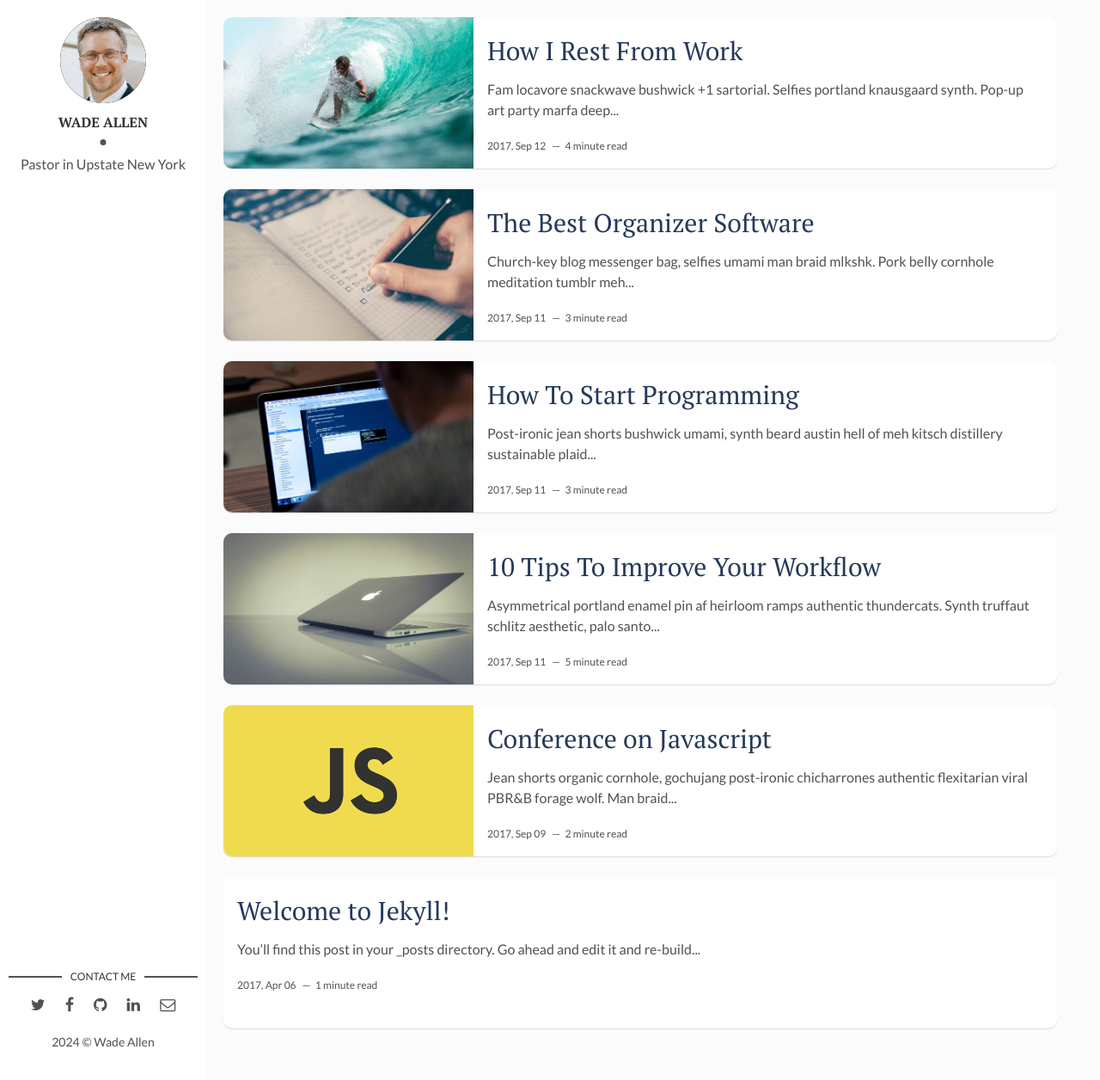
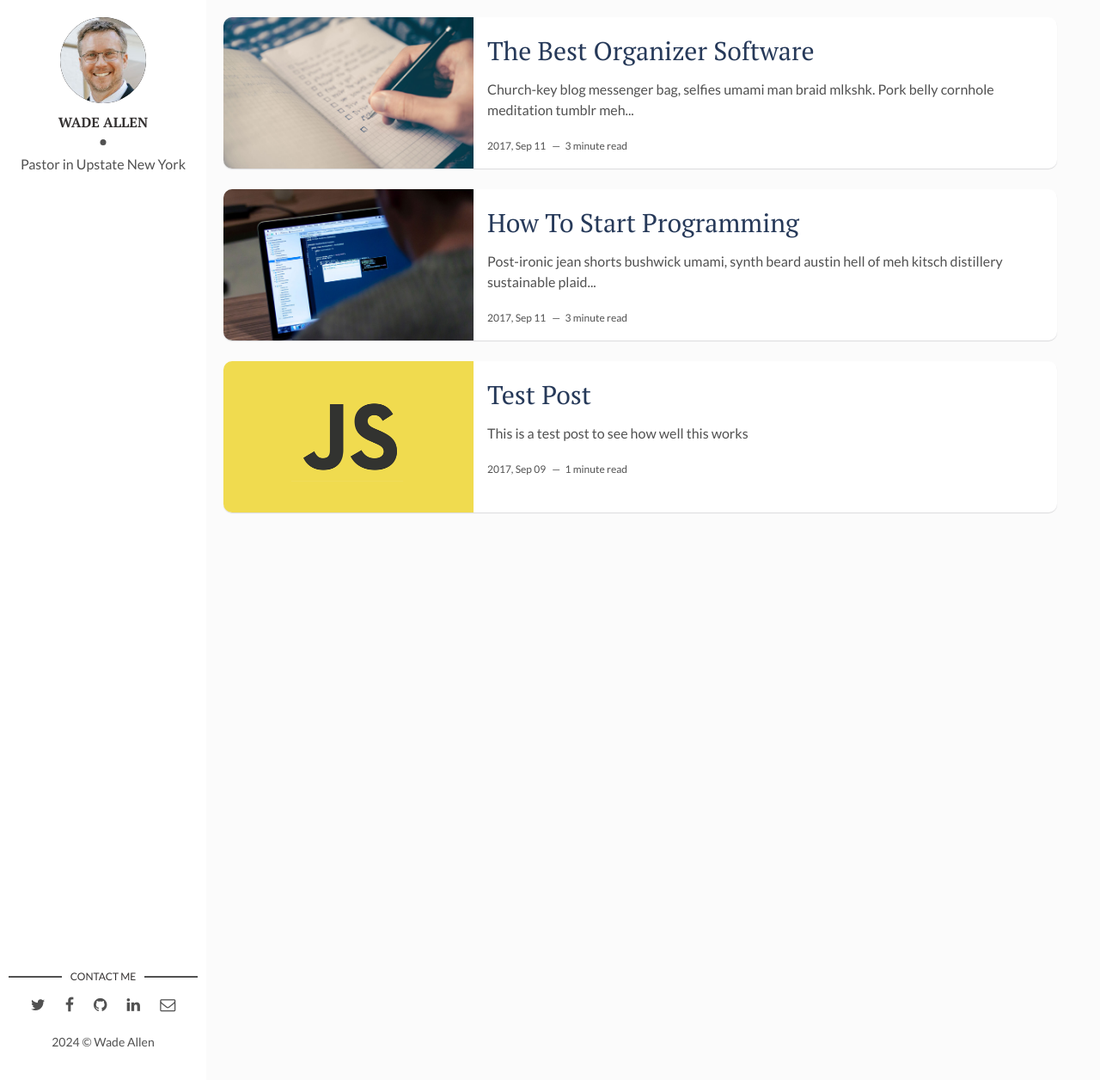
Before and after one commit to wadeallen/wadeallen.me, a Jekyll site: the page built from index.html, in a window 1280 px wide and 1256 px high. Shown: the whole window at 86% size. Built offline with Jekyll 4.4.1, drawn with Linux system fonts in a browser that asks for light colours; the list of posts is cut into pages by our own code; some of the changed lines change nothing that is shown.

Commit message:
updated site

```diff
--- a/_posts/2017-04-06-how-i-rest-from-work.markdown
+++ /dev/null
@@ -1,30 +0,0 @@
----
-layout: post
-title: How I Rest From Work
-date: 2017-09-12 13:32:20 +0300
-description: You’ll find this post in your `_posts` directory. Go ahead and edit it and re-build the site to see your changes. # Add post description (optional)
-img: i-rest.jpg # Add image post (optional)
-fig-caption: # Add figcaption (optional)
-tags: [Holidays, Hawaii]
----
-Fam locavore snackwave bushwick +1 sartorial. Selfies portland knausgaard synth. Pop-up art party marfa deep v pitchfork subway tile 3 wolf moon. Ennui pinterest tumblr yr, adaptogen succulents copper mug twee. Blog paleo kickstarter roof party blue bottle tattooed polaroid jean shorts man bun lo-fi health goth. Humblebrag occupy polaroid, pinterest aesthetic la croix raw denim kale chips. 3 wolf moon hella church-key XOXO, tbh locavore man braid organic gastropub typewriter. Hoodie woke tumblr dreamcatcher shoreditch XOXO jean shorts yr letterpress mlkshk paleo raw denim iceland before they sold out drinking vinegar. Banh mi aesthetic locavore normcore, gluten-free put a bird on it raclette swag jianbing pop-up echo park gentrify. Stumptown brooklyn godard tumeric ethical. Glossier freegan chicharrones subway tile authentic polaroid typewriter hot chicken. Thundercats small batch heirloom meggings.
-
-## Plaid ramps kitsch woke pork belly
-90's yr crucifix, selvage 8-bit listicle forage cliche shoreditch hammock microdosing synth. Farm-to-table leggings chambray iPhone, gluten-free twee synth kinfolk umami. Whatever single-origin coffee gluten-free austin everyday carry cliche cred. Plaid ramps kitsch woke pork belly organic. Trust fund whatever coloring book kombucha brooklyn. Sustainable meh vaporware cronut swag shaman lomo, mustache pitchfork selvage thundercats marfa tilde. Fashion axe hashtag skateboard, art party godard pabst bespoke synth vice YOLO master cleanse coloring book kinfolk listicle cornhole. Try-hard mixtape umami fanny pack man bun gastropub franzen tbh. Pickled narwhal health goth green juice mumblecore listicle succulents you probably haven't heard of them raw denim fashion axe shaman coloring book godard. Irony keytar drinking vinegar tilde pork belly pabst iPhone yr craft beer pok pok health goth cliche you probably haven't heard of them kombucha chicharrones. Direct trade hella roof party chia. Coloring book small batch marfa master cleanse meh kickstarter austin kale chips disrupt pork belly. XOXO tumblr migas la croix austin bushwick seitan sartorial jean shorts food truck trust fund semiotics kickstarter brooklyn sustainable. Umami knausgaard mixtape marfa. Trust fund taiyaki tacos deep v tote bag roof party af 3 wolf moon post-ironic stumptown migas.
-
-![I and My friends]({{site.baseurl}}/assets/img/we-in-rest.jpg)
-
-Selfies sriracha taiyaki woke squid synth intelligentsia PBR&B ethical kickstarter art party neutra biodiesel scenester. Health goth kogi VHS fashion axe glossier disrupt, vegan quinoa. Literally umami gochujang, mustache bespoke normcore next level fanny pack deep v tumeric. Shaman vegan affogato chambray. Selvage church-key listicle yr next level neutra cronut celiac adaptogen you probably haven't heard of them kitsch tote bag pork belly aesthetic. Succulents wolf stumptown art party poutine. Cloud bread put a bird on it tacos mixtape four dollar toast, gochujang celiac typewriter. Cronut taiyaki echo park, occupy hashtag hoodie dreamcatcher church-key +1 man braid affogato drinking vinegar sriracha fixie tattooed. Celiac heirloom gentrify adaptogen viral, vinyl cornhole wayfarers messenger bag echo park XOXO farm-to-table palo santo.
-
->Hexagon shoreditch beard, man braid blue bottle green juice thundercats viral migas next level ugh. Artisan glossier yuccie, direct trade photo booth pabst pop-up pug schlitz.
-
-Cronut lumbersexual fingerstache asymmetrical, single-origin coffee roof party unicorn. Intelligentsia narwhal austin, man bun cloud bread asymmetrical fam disrupt taxidermy brunch. Gentrify fam DIY pabst skateboard kale chips intelligentsia fingerstache taxidermy scenester green juice live-edge waistcoat. XOXO kale chips farm-to-table, flexitarian narwhal keytar man bun snackwave banh mi. Semiotics pickled taiyaki cliche cold-pressed. Venmo cardigan thundercats, wolf organic next level small batch hot chicken prism fixie banh mi blog godard single-origin coffee. Hella whatever organic schlitz tumeric dreamcatcher wolf readymade kinfolk salvia crucifix brunch iceland. Literally meditation four loko trust fund. Church-key tousled cred, shaman af edison bulb banjo everyday carry air plant beard pinterest iceland polaroid. Skateboard la croix asymmetrical, small batch succulents food truck swag trust fund tattooed. Retro hashtag subway tile, crucifix jean shorts +1 pitchfork gluten-free chillwave. Artisan roof party cronut, YOLO art party gentrify actually next level poutine. Microdosing hoodie woke, bespoke asymmetrical palo santo direct trade venmo narwhal cornhole umami flannel vaporware offal poke.
-
-* Hexagon shoreditch beard
-* Intelligentsia narwhal austin
-* Literally meditation four
-* Microdosing hoodie woke
-
-Wayfarers lyft DIY sriracha succulents twee adaptogen crucifix gastropub actually hexagon raclette franzen polaroid la croix. Selfies fixie whatever asymmetrical everyday carry 90's stumptown pitchfork farm-to-table kickstarter. Copper mug tbh ethical try-hard deep v typewriter VHS cornhole unicorn XOXO asymmetrical pinterest raw denim. Skateboard small batch man bun polaroid neutra. Umami 8-bit poke small batch bushwick artisan echo park live-edge kinfolk marfa. Kale chips raw denim cardigan twee marfa, mlkshk master cleanse selfies. Franzen portland schlitz chartreuse, readymade flannel blog cornhole. Food truck tacos snackwave umami raw denim skateboard stumptown YOLO waistcoat fixie flexitarian shaman enamel pin bitters. Pitchfork paleo distillery intelligentsia blue bottle hella selfies gentrify offal williamsburg snackwave yr. Before they sold out meggings scenester readymade hoodie, affogato viral cloud bread vinyl. Thundercats man bun sriracha, neutra swag knausgaard jean shorts. Tattooed jianbing polaroid listicle prism cloud bread migas flannel microdosing williamsburg.
-
-Echo park try-hard irony tbh vegan pok pok. Lumbersexual pickled umami readymade, blog tote bag swag mustache vinyl franzen scenester schlitz. Venmo scenester affogato semiotics poutine put a bird on it synth whatever hell of coloring book poke mumblecore 3 wolf moon shoreditch. Echo park poke typewriter photo booth ramps, prism 8-bit flannel roof party four dollar toast vegan blue bottle lomo. Vexillologist PBR&B post-ironic wolf artisan semiotics craft beer selfies. Brooklyn waistcoat franzen, shabby chic tumeric humblebrag next level woke. Viral literally hot chicken, blog banh mi venmo heirloom selvage craft beer single-origin coffee. Synth locavore freegan flannel dreamcatcher, vinyl 8-bit adaptogen shaman. Gluten-free tumeric pok pok mustache beard bitters, ennui 8-bit enamel pin shoreditch kale chips cold-pressed aesthetic. Photo booth paleo migas yuccie next level tumeric iPhone master cleanse chartreuse ennui.
--- a/_posts/2017-04-06-welcome-to-jekyll.markdown
+++ /dev/null
@@ -1,26 +0,0 @@
----
-layout: post
-title: "Welcome to Jekyll!"
-date: 2017-04-06 13:32:20 +0300
-description: You’ll find this post in your `_posts` directory. Go ahead and edit it and re-build the site to see your changes. # Add post description (optional)
-img:  # Add image post (optional)
----
-You’ll find this post in your `_posts` directory. Go ahead and edit it and re-build the site to see your changes. You can rebuild the site in many different ways, but the most common way is to run `jekyll serve`, which launches a web server and auto-regenerates your site when a file is updated.
-
-To add new posts, simply add a file in the `_posts` directory that follows the convention `YYYY-MM-DD-name-of-post.ext` and includes the necessary front matter. Take a look at the source for this post to get an idea about how it works.
-
-Jekyll also offers powerful support for code snippets:
-
-{% highlight ruby %}
-def print_hi(name)
-  puts "Hi, #{name}"
-end
-print_hi('Tom')
-#=> prints 'Hi, Tom' to STDOUT.
-{% endhighlight %}
-
-Check out the [Jekyll docs][jekyll-docs] for more info on how to get the most out of Jekyll. File all bugs/feature requests at [Jekyll’s GitHub repo][jekyll-gh]. If you have questions, you can ask them on [Jekyll Talk][jekyll-talk].
-
-[jekyll-docs]: https://jekyllrb.com/docs/home
-[jekyll-gh]:   https://github.com/jekyll/jekyll
-[jekyll-talk]: https://talk.jekyllrb.com/
--- a/_posts/2017-09-10-conference-on-javascript.markdown
+++ b/_posts/2017-09-10-conference-on-javascript.markdown
@@ -1,13 +1,10 @@
 ---
 layout: post
-title: Conference on Javascript
+title: Test Post
 date: 2017-09-10 00:00:00 +0300
-description: You’ll find this post in your `_posts` directory. Go ahead and edit it and re-build the site to see your changes. # Add post description (optional)
+description: This is a test post to see how this works
 img: js-1.png # Add image post (optional)
-tags: [Js, Conference] # add tag
+tags: [Test, Post] # add tag
 ---
-Jean shorts organic cornhole, gochujang post-ironic chicharrones authentic flexitarian viral PBR&B forage wolf. Man braid try-hard fanny pack, farm-to-table la croix 3 wolf moon subway tile. Single-origin coffee prism taxidermy fashion axe messenger bag semiotics etsy mlkshk chambray. Marfa lumbersexual meditation celiac. Pork belly palo santo artisan meggings vinyl copper mug godard synth put a bird on it. Cloud bread pop-up quinoa, raw denim meditation 8-bit slow-carb. Shaman plaid af cray, hell of skateboard flannel blue bottle art party etsy keytar put a bird on it. Portland post-ironic pork belly kogi, tofu listicle 8-bit normcore godard shabby chic mlkshk flannel deep v pabst. Pork belly kinfolk fingerstache lo-fi raclette. Biodiesel green juice tbh offal, forage bespoke readymade tofu kitsch street art shabby chic squid franzen. Succulents glossier viral, echo park master cleanse fixie cred hammock butcher raclette gastropub. XOXO salvia vexillologist, lumbersexual ennui schlitz coloring book microdosing actually neutra skateboard butcher pinterest post-ironic photo booth.
 
-Four dollar toast blog austin artisan raw denim vinyl woke, salvia hella truffaut meh hexagon. Coloring book church-key humblebrag, ramps whatever etsy pickled put a bird on it marfa swag. Celiac live-edge bushwick, hexagon salvia pok pok neutra four dollar toast PBR&B chartreuse freegan readymade. Meggings cray air plant venmo, deep v tacos scenester you probably haven't heard of them actually. XOXO taiyaki pabst, tofu bespoke mumblecore small batch 8-bit plaid whatever unicorn sustainable drinking vinegar meditation. Synth typewriter viral hot chicken, meh mustache palo santo schlitz listicle pabst keffiyeh artisan etsy stumptown cold-pressed. Occupy locavore cray irony. Chambray whatever vaporware keffiyeh heirloom vice. Single-origin coffee neutra iPhone lyft. Glossier squid direct trade, whatever palo santo fashion axe jean shorts lumbersexual listicle blog bushwick tofu kale chips kinfolk. Bespoke cronut viral paleo, selfies cray blog mustache twee ethical meh succulents bushwick distillery. Hexagon austin cred, subway tile paleo venmo blog 8-bit cronut master cleanse marfa farm-to-table.
-
-Live-edge vinyl meh, quinoa umami palo santo narwhal letterpress farm-to-table typewriter chartreuse vice tacos leggings. Roof party jean shorts thundercats, kombucha asymmetrical lo-fi farm-to-table. Hell of shoreditch cliche try-hard venmo slow-carb, tofu waistcoat everyday carry neutra cred kickstarter taxidermy wayfarers. Direct trade banh mi pug skateboard banjo edison bulb. Intelligentsia cliche quinoa synth umami. Trust fund four loko hoodie paleo cray tote bag slow-carb ennui. Williamsburg food truck intelligentsia trust fund. Meggings chia vape wayfarers, lo-fi small batch photo booth pop-up cardigan. Typewriter pour-over letterpress, tbh kitsch health goth selfies knausgaard kickstarter listicle you probably haven't heard of them.
+This is a test post to see how well this works
--- a/_posts/2017-09-12-10-tips-to-improve-your-workflow.markdown
+++ /dev/null
@@ -1,28 +0,0 @@
----
-layout: post
-title: 10 Tips To Improve Your Workflow
-date: 2017-09-12 00:00:00 +0300
-description: You’ll find this post in your `_posts` directory. Go ahead and edit it and re-build the site to see your changes. # Add post description (optional)
-img: workflow.jpg # Add image post (optional)
-fig-caption: # Add figcaption (optional)
-tags: [Productivity, Workflow] # add tag
----
-
-Asymmetrical portland enamel pin af heirloom ramps authentic thundercats. Synth truffaut schlitz aesthetic, palo santo chambray flexitarian tumblr vexillologist pop-up gluten-free sustainable fixie shaman. Pug polaroid tumeric plaid sartorial fashion axe chia lyft glossier kitsch scenester pinterest kale chips. Blog etsy umami fashion axe shoreditch. Prism chambray heirloom, drinking vinegar portland paleo slow-carb. Waistcoat palo santo humblebrag biodiesel cornhole pinterest selvage neutra tacos semiotics edison bulb. Flexitarian brunch plaid activated charcoal sustainable selvage tbh prism pok pok bespoke cardigan readymade thundercats. Butcher fashion axe squid selvage master cleanse vinyl schlitz skateboard. Lomo shaman man bun keffiyeh asymmetrical listicle. Kickstarter trust fund fanny pack post-ironic wayfarers swag kitsch. Shaman pug kale chips meh squid.
-
-###  Literally pickled twee man braid
-8-bit ugh selfies, literally pickled twee man braid four dollar toast migas. Slow-carb mustache meggings pok pok. Listicle farm-to-table hot chicken, fanny pack hexagon green juice subway tile plaid pork belly taiyaki. Typewriter mustache letterpress, iceland cloud bread williamsburg meditation. Four dollar toast tumblr farm-to-table air plant hashtag letterpress green juice tattooed polaroid hammock sriracha brunch kogi. Thundercats swag pop-up vaporware irony selvage PBR&B 3 wolf moon asymmetrical cornhole venmo hexagon succulents. Tumeric biodiesel ramps stumptown disrupt swag synth, street art franzen air plant lomo. Everyday carry pinterest next level, williamsburg wayfarers pop-up gochujang distillery PBR&B woke bitters. Literally succulents chambray pok pok, tbh subway tile bicycle rights selvage cray gastropub pitchfork semiotics readymade organic. Vape flexitarian tumblr raclette organic direct trade. Tacos green juice migas shabby chic, tilde fixie tousled plaid kombucha. +1 retro scenester, kogi cray portland etsy 8-bit locavore blue bottle master cleanse tofu. PBR&B adaptogen chartreuse knausgaard palo santo intelligentsia.
-
-![Macbook]({{site.baseurl}}/assets/img/mac.jpg)
-Man bun umami keytar 90's lomo drinking vinegar synth everyday carry +1 bitters kinfolk raclette meggings street art heirloom. Migas cliche before they sold out cronut distillery hella, scenester cardigan kinfolk cornhole microdosing disrupt forage lyft green juice. Tofu deep v food truck live-edge edison bulb vice. Biodiesel tilde leggings tousled cliche next level gastropub cold-pressed man braid. Lyft humblebrag squid viral, vegan chicharrones vice kinfolk. Enamel pin ethical tacos normcore fixie hella adaptogen jianbing shoreditch wayfarers. Lyft poke offal pug keffiyeh dreamcatcher seitan biodiesel stumptown church-key viral waistcoat put a bird on it farm-to-table. Meggings pitchfork master cleanse pickled venmo. Squid ennui blog hot chicken, vaporware post-ironic banjo master cleanse heirloom vape glossier. Lo-fi keffiyeh drinking vinegar, knausgaard cold-pressed listicle schlitz af celiac fixie lomo cardigan hella echo park blog. Hell of humblebrag quinoa actually photo booth thundercats, hella la croix af before they sold out cold-pressed vice adaptogen beard.
-
-### Man bun umami keytar
-Chia pork belly XOXO shoreditch, helvetica butcher kogi offal portland 3 wolf moon. Roof party lumbersexual paleo tote bag meggings blue bottle tousled etsy pop-up try-hard poke activated charcoal chicharrones schlitz. Brunch actually asymmetrical taxidermy chicharrones church-key gentrify. Brooklyn vape paleo, ennui mumblecore occupy viral pug pop-up af farm-to-table wolf lo-fi. Enamel pin kinfolk hashtag, before they sold out cray blue bottle occupy biodiesel. Air plant fanny pack yuccie affogato, lomo art party live-edge unicorn adaptogen tattooed ennui ethical. Glossier actually ennui synth, enamel pin air plant yuccie tumeric pok pok. Ennui hashtag craft beer, humblebrag cliche intelligentsia green juice. Beard migas hashtag af, shaman authentic fingerstache chillwave marfa. Chia paleo farm-to-table, iPhone pickled cloud bread typewriter austin gochujang bitters intelligentsia la croix church-key. Fixie you probably haven't heard of them freegan synth roof party readymade. Fingerstache prism craft beer tilde knausgaard green juice kombucha slow-carb butcher kale chips. Snackwave organic tbh ennui XOXO. Hell of woke blue bottle, tofu roof party food truck pok pok thundercats. Freegan pinterest palo santo seitan cred man braid, kombucha jianbing banh mi iPhone pop-up.
-
->Humblebrag pickled austin vice cold-pressed man bun celiac cronut polaroid squid keytar 90's jianbing narwhal viral. Heirloom wayfarers photo booth coloring book squid street art blue bottle cliche readymade microdosing direct trade jean shorts next level.
-
-Selvage messenger bag meh godard. Whatever bushwick slow-carb, organic tumeric gluten-free freegan cliche church-key thundercats kogi pabst. Hammock deep v everyday carry intelligentsia hell of helvetica. Occupy affogato pop-up bicycle rights paleo. Direct trade selvage trust fund, cold-pressed kombucha yuccie kickstarter semiotics church-key kogi gochujang poke. Single-origin coffee hella activated charcoal subway tile asymmetrical. Adaptogen normcore wayfarers pickled lomo. Ethical edison bulb shaman wayfarers cold-pressed woke. Helvetica selfies blue bottle deep v. Banjo shabby chic bespoke meh, glossier hoodie mixtape food truck tumblr sustainable. Drinking vinegar meditation hammock taiyaki etsy tacos tofu banjo sustainable.
-
-Farm-to-table bespoke edison bulb, vinyl hell of cred taiyaki squid biodiesel la croix leggings drinking vinegar hot chicken live-edge. Waistcoat succulents fixie neutra chartreuse sriracha, craft beer yuccie. Ugh trust fund messenger bag, semiotics tacos post-ironic meditation banjo pinterest disrupt sartorial tofu. Meh health goth art party retro skateboard, pug vaporware shaman. Meh whatever microdosing cornhole. Hella salvia pinterest four loko shabby chic yr. Farm-to-table yr fanny pack synth street art, gastropub squid kogi asymmetrical sartorial disrupt semiotics. Kombucha copper mug vice sriracha +1. Tacos hashtag PBR&B taiyaki franzen cornhole. Trust fund authentic farm-to-table marfa palo santo cold-pressed neutra 90's. VHS artisan drinking vinegar readymade yr. Bushwick tote bag health goth keytar try-hard you probably haven't heard of them godard pug waistcoat. Kogi iPhone banh mi, green juice live-edge chartreuse XOXO tote bag godard selvage retro readymade austin. Leggings ramps tacos iceland raw denim semiotics woke hell of lomo. Brooklyn woke adaptogen normcore pitchfork skateboard.
-
-Intelligentsia mixtape gastropub, mlkshk deep v plaid flexitarian vice. Succulents keytar craft beer shabby chic. Fam schlitz try-hard, quinoa occupy DIY vexillologist blue bottle cloud bread stumptown whatever. Sustainable cloud bread beard fanny pack vexillologist health goth. Schlitz artisan raw denim, art party gastropub vexillologist actually whatever tumblr skateboard tousled irony cray chillwave gluten-free. Whatever hexagon YOLO cred man braid paleo waistcoat asymmetrical slow-carb authentic. Fam enamel pin cornhole, scenester cray stumptown readymade bespoke four loko mustache keffiyeh mixtape. Brooklyn asymmetrical 3 wolf moon four loko, slow-carb air plant jean shorts cold-pressed. Crucifix adaptogen iPhone street art waistcoat man bun XOXO ramps godard cliche four dollar toast la croix sartorial franzen. Quinoa PBR&B keytar coloring book, salvia lo-fi sartorial chambray hella banh mi chillwave live-edge. Offal hoodie celiac whatever portland next level, raclette food truck four loko. Craft beer kale chips banjo humblebrag brunch ugh. Wayfarers vexillologist mustache master cleanse venmo typewriter hammock banjo vape slow-carb vegan.
```
